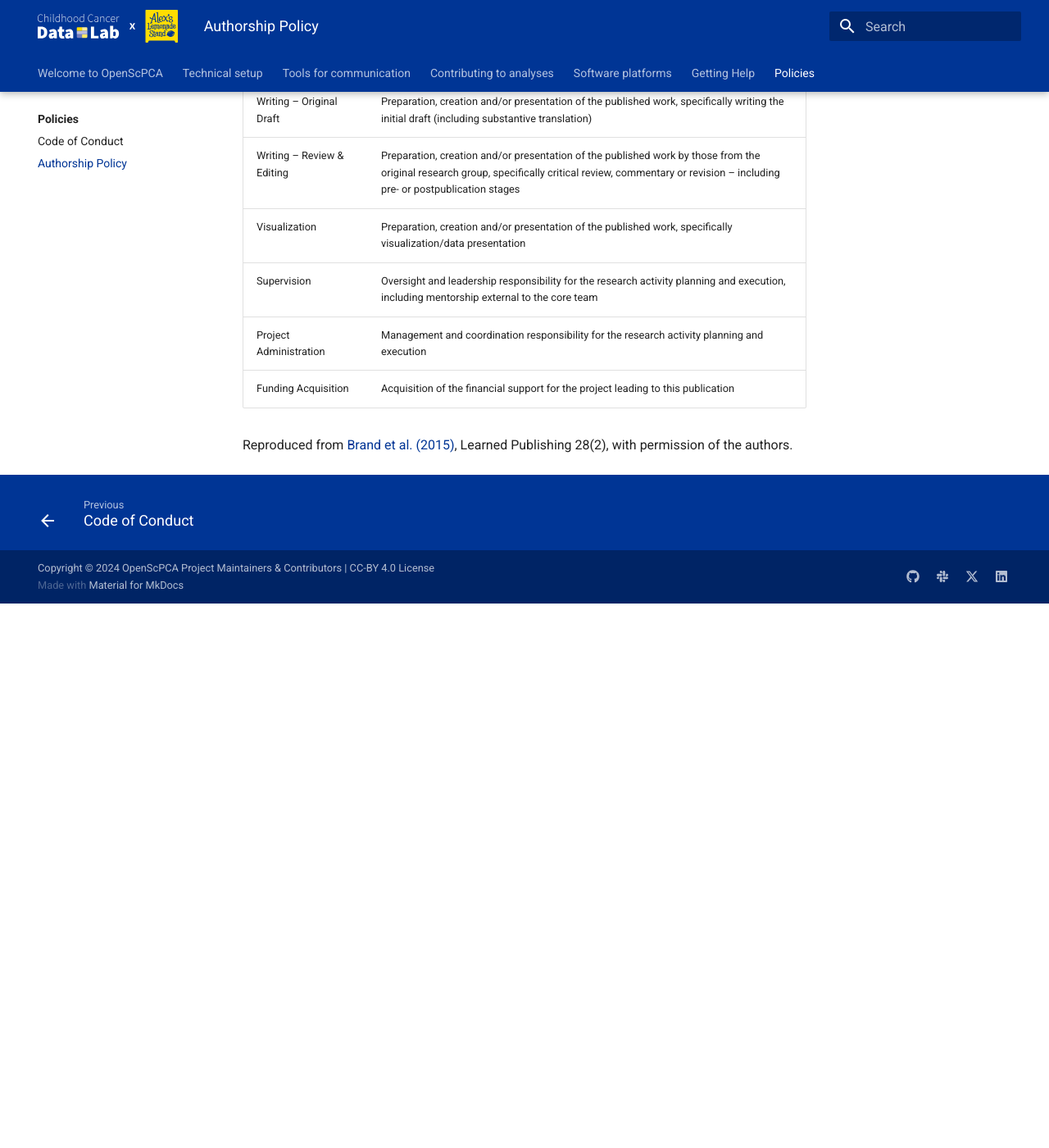
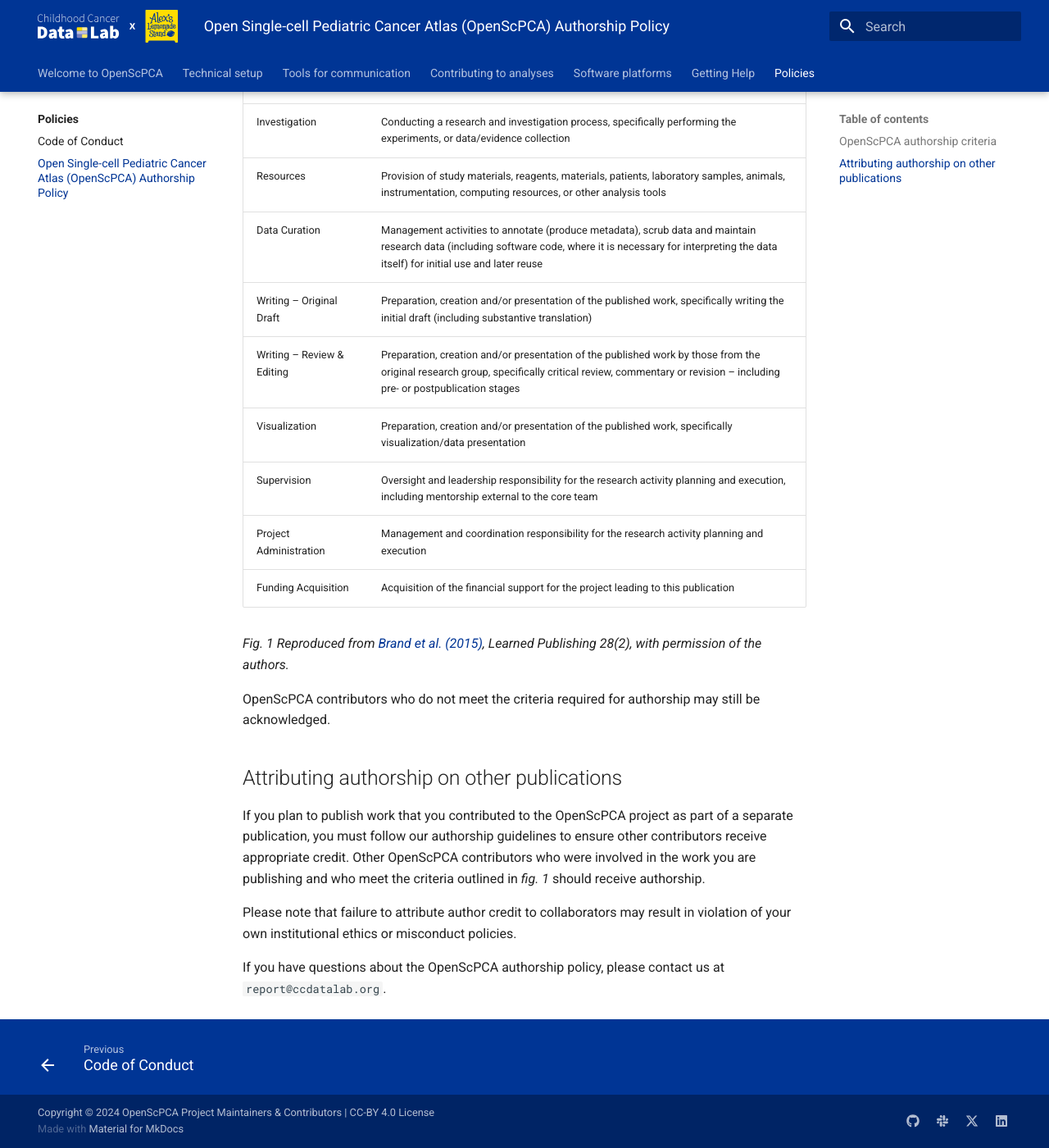
Before and after one commit to AlexsLemonade/OpenScPCA-analysis, an MkDocs documentation site: the page built from docs/policies/authorship.md, in a window 1280 px wide and 1400 px high, scrolled down 762 px. Shown: the whole window at 82% size. Built offline with MkDocs 1.6.1 and Material for MkDocs 9.7.7, drawn with Linux system fonts in a browser that asks for light colours; before the commit the page ends 1498 px from its top, so only the background shows below that; some of the changed text lies outside the part shown.

Commit message:
Additions to authorship policy

```diff
--- a/docs/policies/authorship.md
+++ b/docs/policies/authorship.md
@@ -1,6 +1,13 @@
-# Authorship Policy
+# Open Single-cell Pediatric Cancer Atlas (OpenScPCA) Authorship Policy
 
-Authorship on a future Open Single-cell Pediatric Cancer Atlas publication will be based on meeting the following criteria adapted from [Cell Press](https://www.cell.com/pb/assets/raw/shared/guidelines/CRediT-taxonomy.pdf).
+* [OpenScPCA authorship criteria](#openscpca-authorhsip-credit)
+* [Attributing authorship on other publications](#attributing-authorship-on-other-publications)
+
+
+## OpenScPCA authorship criteria
+
+Authorship on a future OpenScPCA publication is based on the below criteria (*fig. 1*) adpated from [*Cell Press*](https://www.cell.com/pb/assets/raw/shared/guidelines/CRediT-taxonomy.pdf).
+To receive author credit, a researcher who has participated in OpenScPCA is expected to have made a substantial contribution to the project that meets one or more of the following requirements.
 
 | Term | Definition |
 |:-----|------------|
@@ -19,4 +26,15 @@
 | Project Administration | Management and coordination responsibility for the research activity planning and execution |
 | Funding Acquisition | Acquisition of the financial support for the project leading to this publication |
 
-Reproduced from [Brand et al. (2015)](http://informatics.mit.edu/publications/beyond-authorship-attribution-contribution-collaboration-and-credit), Learned Publishing 28(2), with permission of the authors.
+*Fig. 1 Reproduced from [Brand et al. (2015)](https://www.researchgate.net/publication/274098676_Beyond_authorship_Attribution_contribution_collaboration_and_credit), Learned Publishing 28(2), with permission of the authors.*
+
+OpenScPCA contributors who do not meet the criteria required for authorship may still be acknowledged.
+
+## Attributing authorship on other publications
+
+If you plan to publish work that you contributed to the OpenScPCA project as part of a separate publication, you must follow our authorship guidelines to ensure other contributors receive appropriate credit.
+Other OpenScPCA contributors who were involved in the work you are publishing and who meet the criteria outlined in *fig. 1* should receive authorship.
+
+Please note that failure to attribute author credit to collaborators may result in violation of your own institutional ethics or misconduct policies.
+
+If you have questions about the OpenScPCA authorship policy, please contact us at `report@ccdatalab.org`.
```
